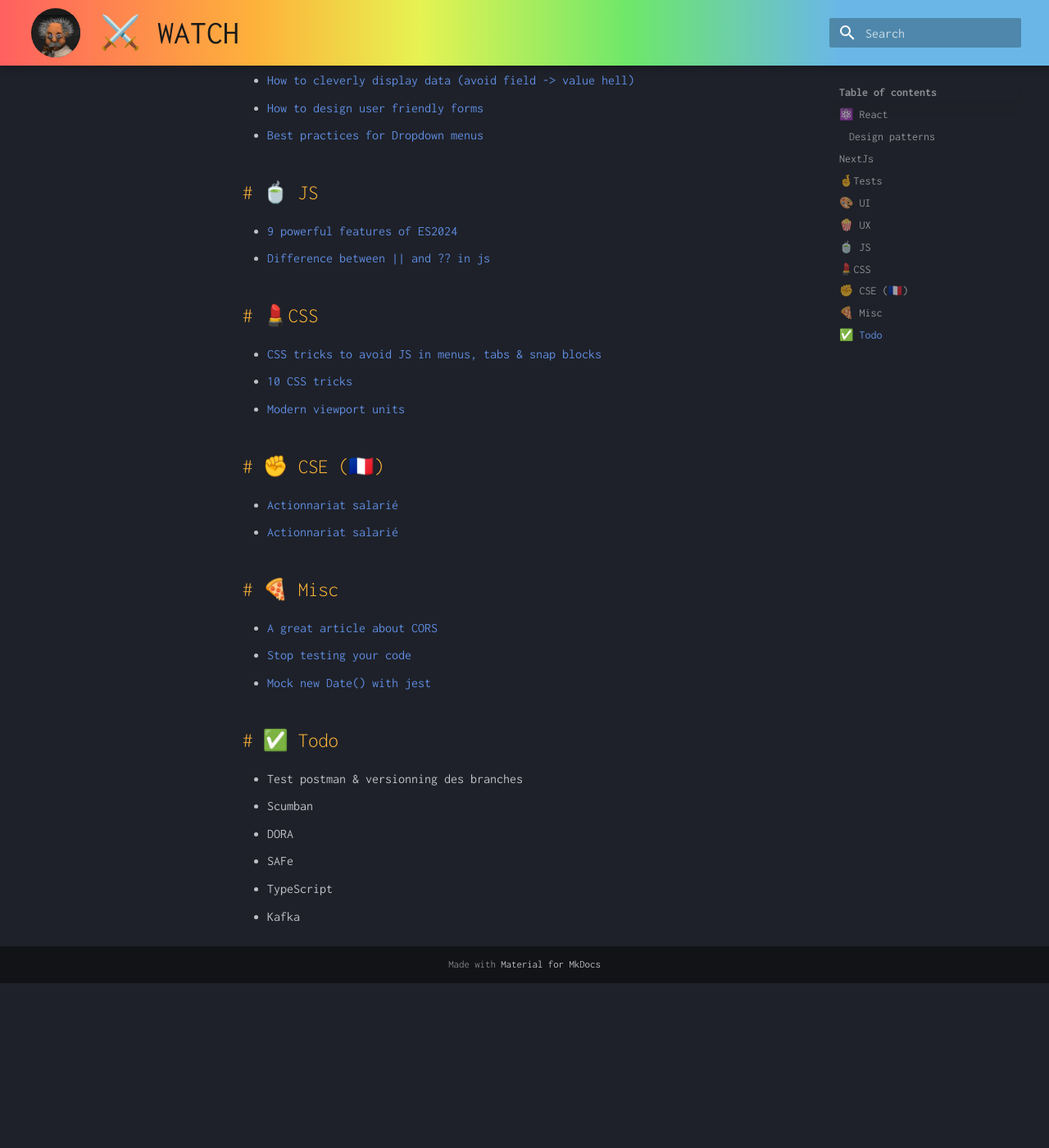
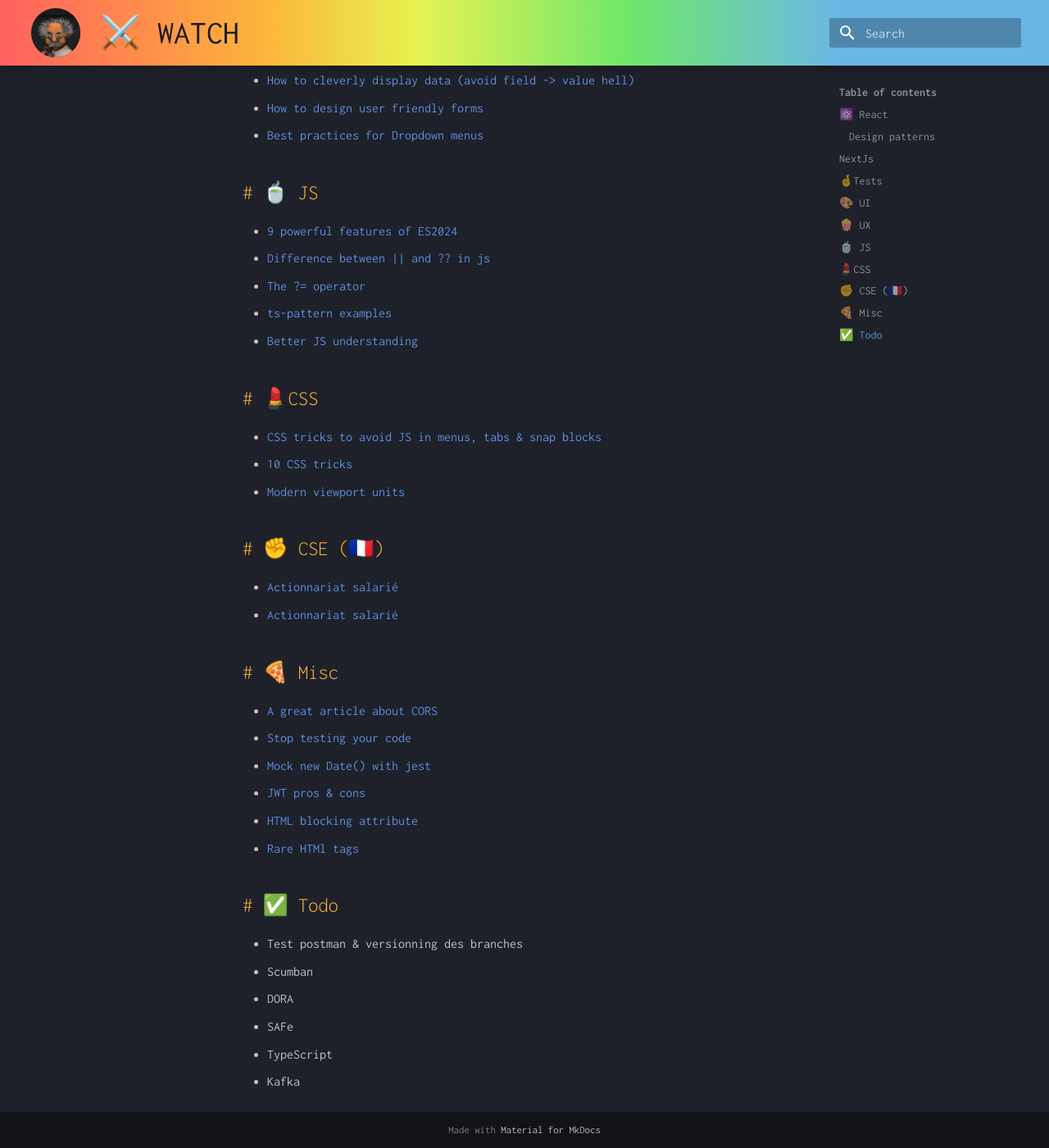
Before and after one commit to keninette/cheatsheets, an MkDocs documentation site: the page built from docs/watch/index.md, in a window 1280 px wide and 1400 px high, scrolled down 1467 px. Shown: the whole window at 82% size. Built offline with MkDocs 1.6.1 and Material for MkDocs 9.7.7, drawn with Linux system fonts in a browser that asks for light colours; before the commit the page ends 2666 px from its top, so only the background shows below that.

Commit message:
Tuesday Watch (2024/09/24)

```diff
--- a/docs/watch/index.md
+++ b/docs/watch/index.md
@@ -36,6 +36,9 @@
 ## 🍵 JS
 - [9 powerful features of ES2024](https://medium.com/@asierr/9-powerful-features-of-es2024-that-will-change-how-you-write-javascript-daa9d8a58e36)
 - [Difference between || and ?? in js](https://medium.com/coding-beauty/javascript-logical-or-vs-nullish-coalescing-operator-6c711b08d583)
+- [The ?= operator](https://medium.com/coding-beauty/new-javascript-operator-1e60dea05654)
+- [ts-pattern examples](https://tauantcamargo.medium.com/how-ts-pattern-can-improve-your-code-readability-d64996841646)
+- [Better JS understanding](https://levelup.gitconnected.com/if-you-can-answer-these-7-questions-correctly-youre-decent-at-javascript-71e0ce9d7ac9)
 
 ## 💄CSS
 - [CSS tricks to avoid JS in menus, tabs & snap blocks](https://medium.com/@bogdanfromkyiv/no-js-required-you-can-do-this-with-css-e4635e40502c)
@@ -50,6 +53,9 @@
 - [A great article about CORS](https://levelup.gitconnected.com/cors-finally-explained-simply-ae42b52a70a3)
 - [Stop testing your code](https://medium.com/xendit-engineering/stop-testing-your-code-06c46dbb6554)
 - [Mock new Date() with jest](https://www.benoitpaul.com/blog/javascript/jest-mock-date/)
+- [JWT pros & cons](https://blog.stackademic.com/why-do-many-people-not-recommend-using-jwt-9147b2c899f8)
+- [HTML blocking attribute](https://medium.com/javascript-zone/a-deep-dive-into-htmls-new-blocking-attribute-12ccb3243341)
+- [Rare HTMl tags](https://medium.com/coding-beauty/rare-html-tags-9ed55211acd5)
 
 ## ✅ Todo
 
```
